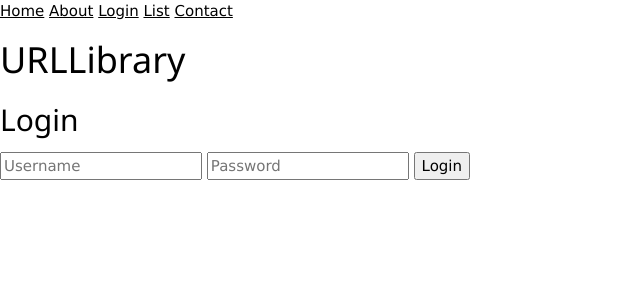
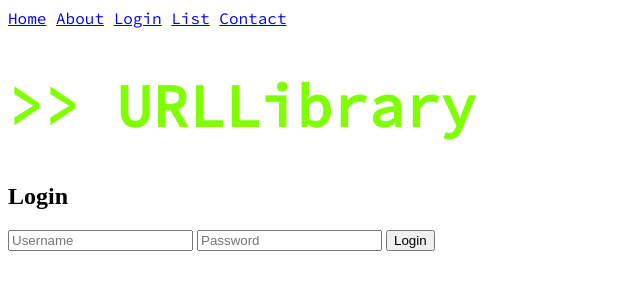
Before and after one commit to claire-peters/S14A2023, a Flask app: page /login in a window 1280 px wide. Shown: the top 300 px of the page, without its empty margins (0-640 px from the left). Run offline with Flask 3, Linux system fonts and the light colour scheme.

Commit message:
icon, styling

```diff
--- /dev/null
+++ b/static/styles.css
@@ -0,0 +1,10 @@
+#site_name {
+  font-size: 60px;
+  color: chartreuse;
+  font-family: "Source Code Pro", monospace;
+}
+
+#navbar-user {
+  font-family: "Source Code Pro", monospace;
+  color: black;
+}
--- a/templates/base.html
+++ b/templates/base.html
@@ -1,8 +1,10 @@
 <!DOCTYPE html>
 
-<link rel="stylesheet" href="https://www.w3schools.com/w3css/4/w3.css">
+<link rel="icon" type="image/x-icon" href="static/favicon.ico"/>
 <link rel="stylesheet" href="https://fonts.googleapis.com/css?family=Lato">
+<link rel="stylesheet" href="https://fonts.googleapis.com/css?family=Source+Code+Pro">
 <link rel="stylesheet" href="https://cdnjs.cloudflare.com/ajax/libs/font-awesome/4.7.0/css/font-awesome.min.css">
+<link rel="stylesheet" type= "text/css" href="{{ url_for('static', filename='styles.css') }}">
 <html lang="en">
   <head>
     <meta charset="UTF-8">
@@ -10,11 +12,13 @@
   </head>
   <body>
     <header>
-    {% for item in navigation %}
-        <a href="{{ item.url }}">{{ item.name }}</a>
-    {% endfor %}
+      <div id="navbar-user">
+        {% for item in navigation %}
+          <a href="{{ item.url }}">{{ item.name }}</a>
+        {% endfor %}
+      </div>
     </header>
-    <h1>URLLibrary</h1>
+    <h1 id="site_name"> >> URLLibrary</h1>
   {% block content %}
   {% endblock %}
   </body>
--- a/templates/login.html
+++ b/templates/login.html
@@ -2,7 +2,7 @@
 {% extends "base.html" %}
 {% block content %}
 <h2>Login</h2>
-<form action="/login" method="post" action="{{ url_for('profile') }}">
+<form action="/login" method="post">
     <input type="text" name="username" placeholder="Username" required>
     <input type="password" name="password" placeholder="Password" required>
     <button type="submit">Login</button>
```
Also changed, not shown: static/favicon.ico (added).
